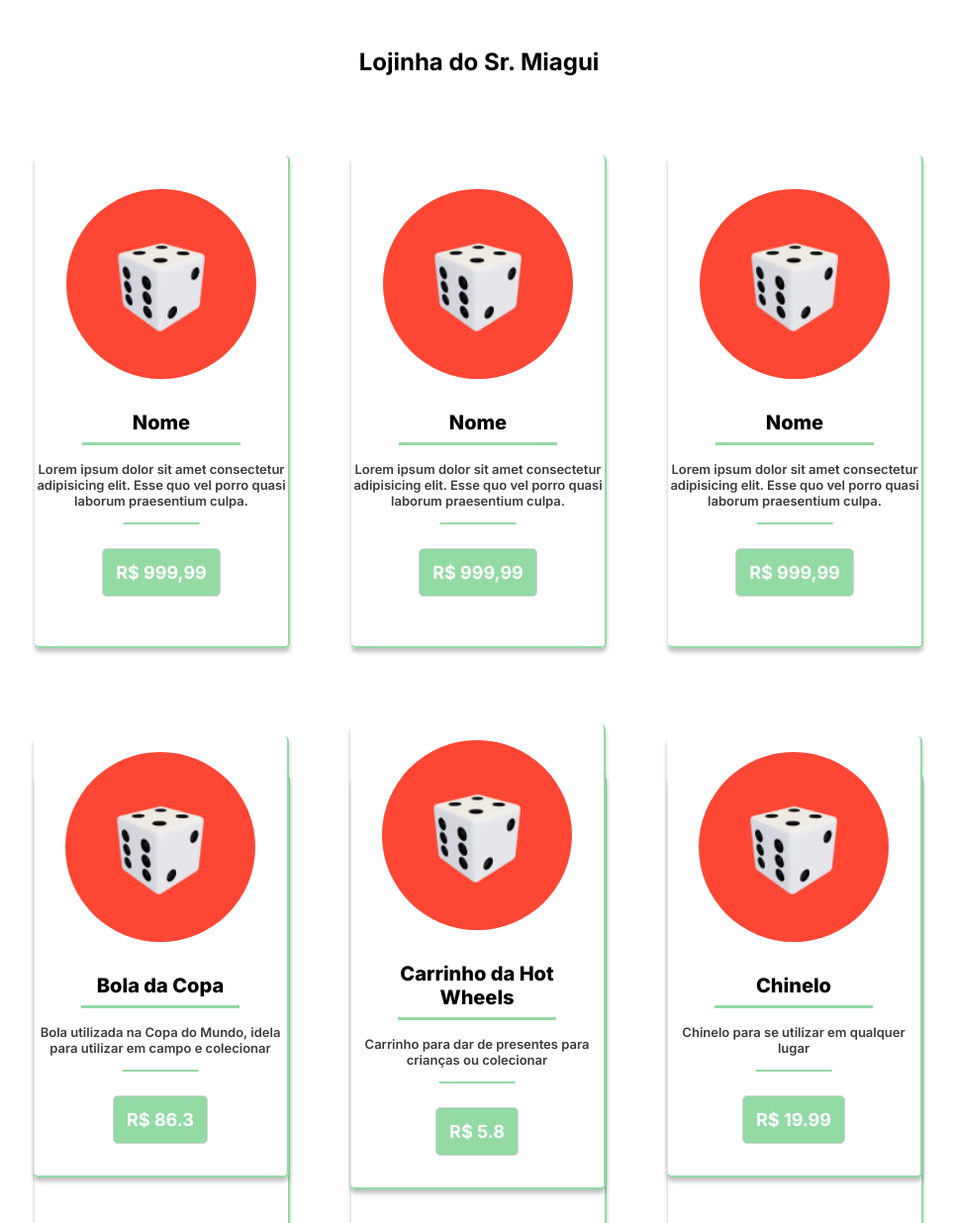
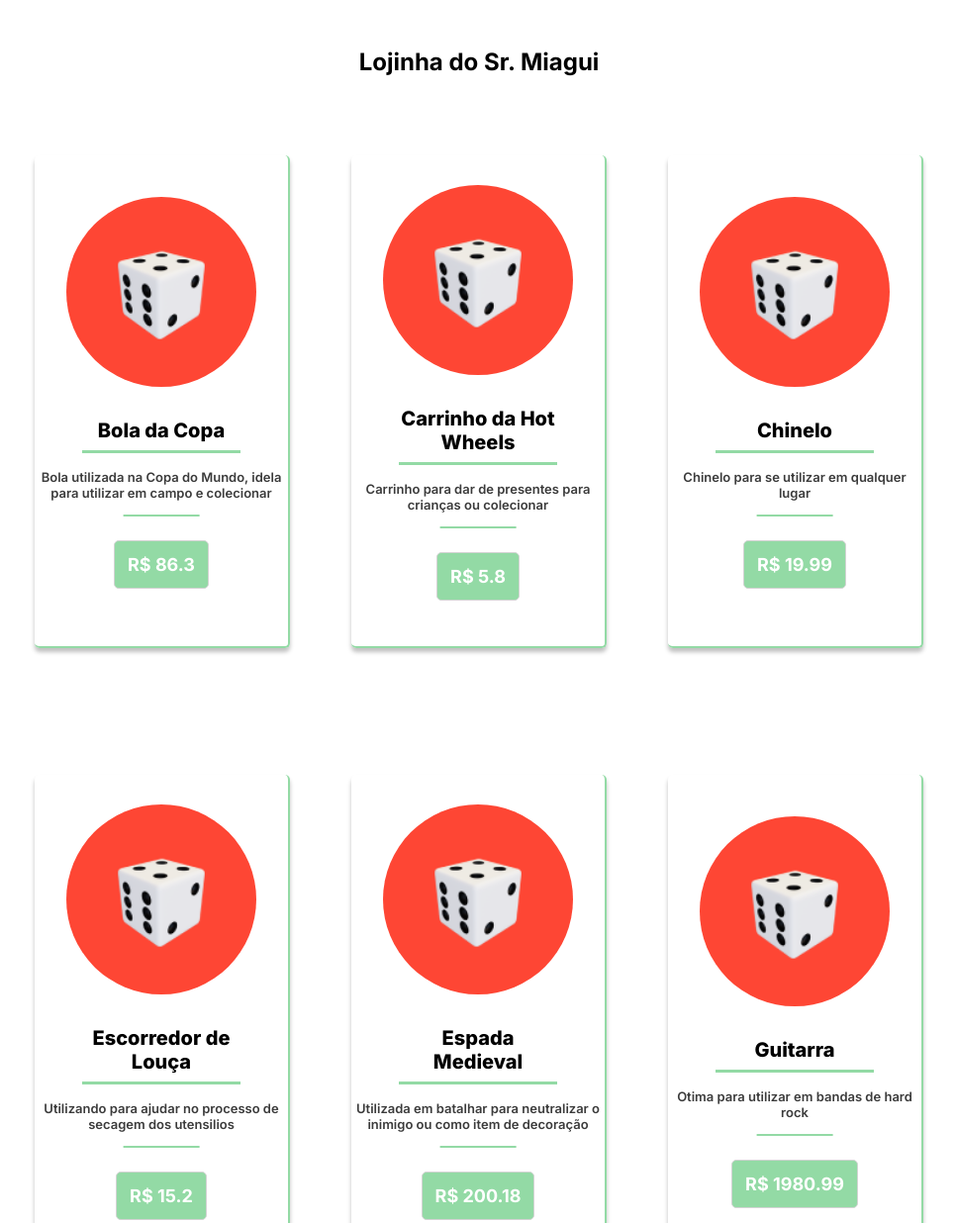
Before and after one commit to Cassio-Santxs/loja-srmiyagi, a plain HTML site: page index.html in a window 1280 px wide. Shown: the top 1236 px of the page at 99% size, without its empty margins (156-1122 px from the left). Drawn offline with Linux system fonts and the light colour scheme.

Commit message:
finalizado sem extras

```diff
--- a/index.html
+++ b/index.html
@@ -15,33 +15,8 @@
     <section id="sessao-venda">
         <h1 class="store-name">Lojinha do Sr. Miagui</h1>
         <section class="" id="itens_section">
-            <div class="item">
-                <div class="img-bg">
-                    <img class="item-img" src="./img/Dados.png" alt="">
-                </div>
-                <h1 class="item-name">Nome</h1>
-                <h3 class="item-desc">Lorem ipsum dolor sit amet consectetur adipisicing elit. Esse quo vel porro quasi laborum praesentium culpa.</h3>
-                <h2 class="item-price">R$ 999,99</h2>
-            </div>
-            <div class="item">
-                <div class="img-bg">
-                    <img class="item-img" src="./img/Dados.png" alt="">
-                </div>
-                <h1 class="item-name">Nome</h1>
-                <h3 class="item-desc">Lorem ipsum dolor sit amet consectetur adipisicing elit. Esse quo vel porro quasi laborum praesentium culpa.</h3>
-                <h2 class="item-price">R$ 999,99</h2>
-            </div>
-            <div class="item">
-                <div class="img-bg">
-                    <img class="item-img" src="./img/Dados.png" alt="">
-                </div>
-                <h1 class="item-name">Nome</h1>
-                <h3 class="item-desc">Lorem ipsum dolor sit amet consectetur adipisicing elit. Esse quo vel porro quasi laborum praesentium culpa.</h3>
-                <h2 class="item-price">R$ 999,99</h2>
-            </div>
         </section>
     </section>
-
     <script src="interaction.js"></script>
 </body>
 </html>
--- a/interaction.js
+++ b/interaction.js
@@ -53,11 +53,7 @@ function init() {
     let itensSection = document.getElementById("itens_section");
 
     ITENS_LOJA.forEach(item => {
-        let itenTitle = document.createElement("div");
-
-        itenTitle.classList.add("item");
-
-        itenTitle.innerHTML =
+        itensSection.innerHTML +=
         `
         <div class="item">
             <div class="img-bg">
@@ -69,8 +65,6 @@ function init() {
             <h2 class="item-price"> R$ ${item.preco}</h2>
         </div>
         `;
-
-        itensSection.appendChild(itenTitle);
     })
 }
 
```
